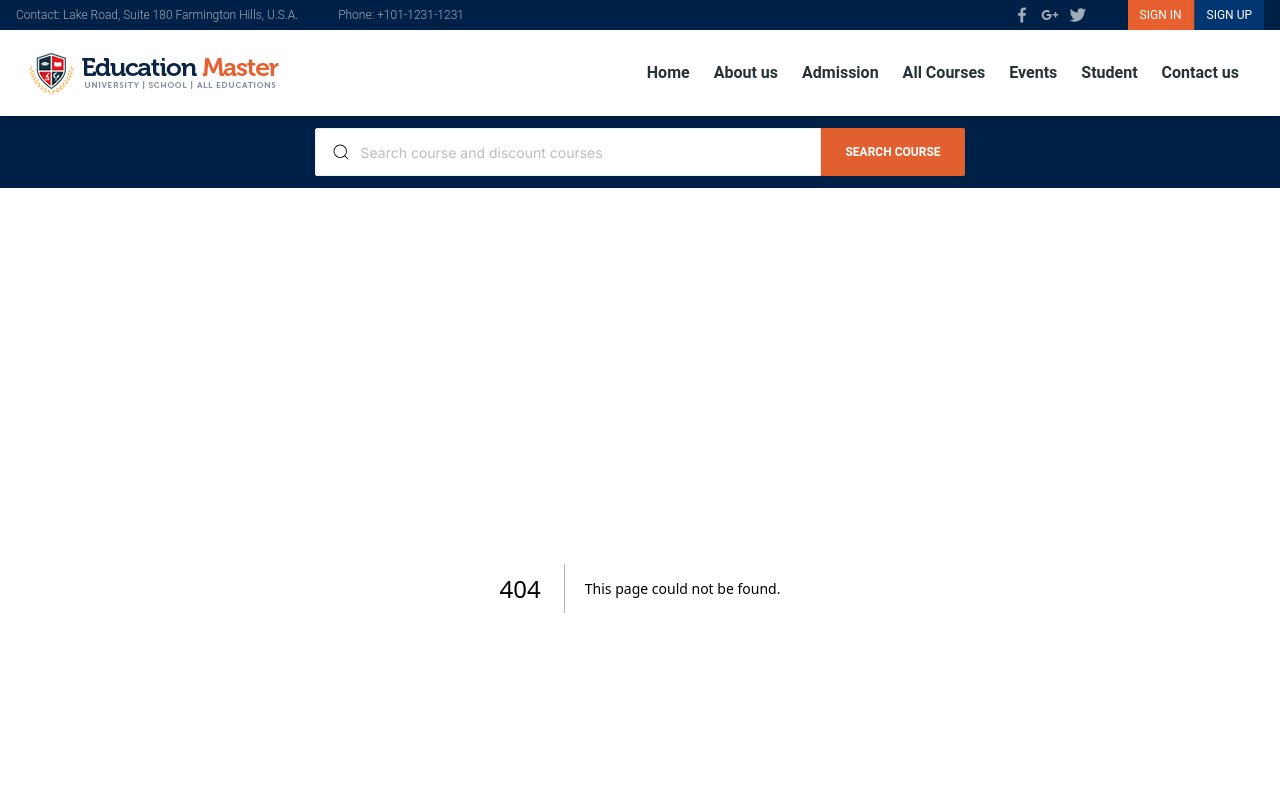
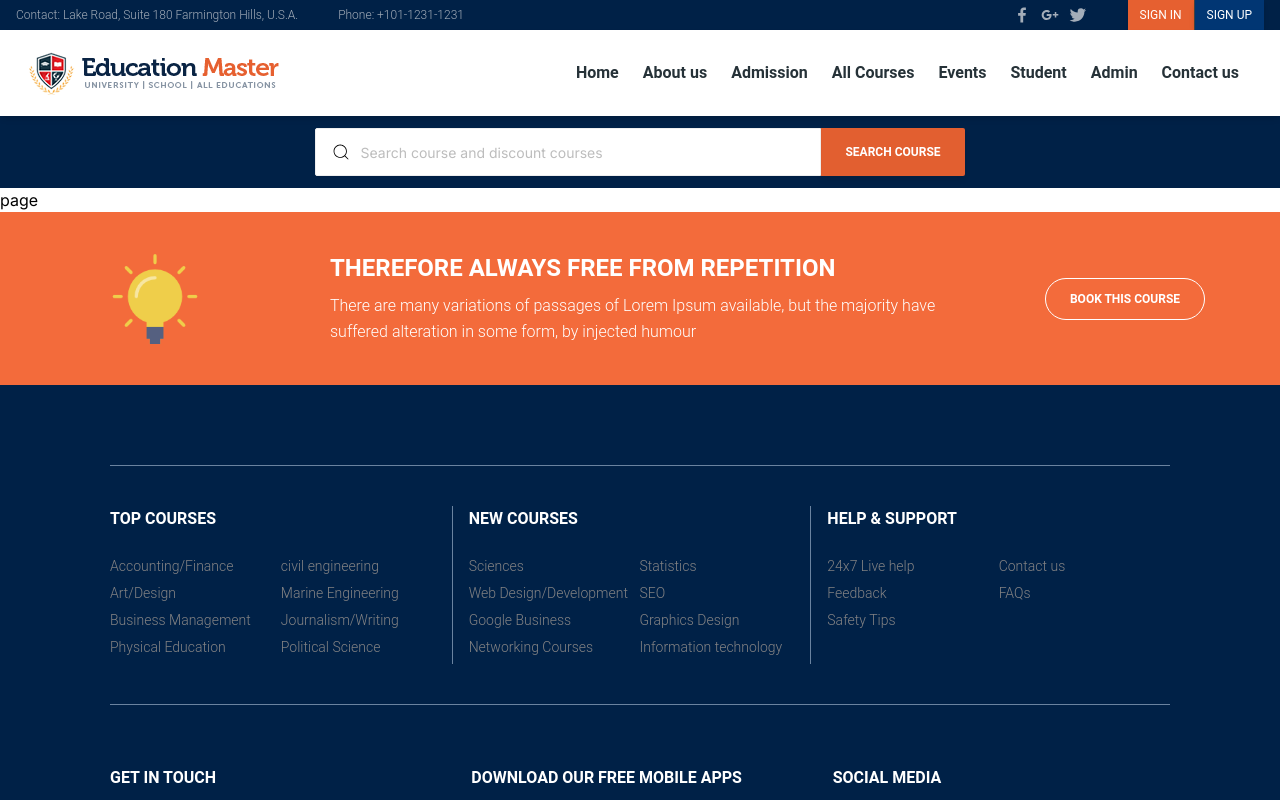
Before and after one commit to Mostofa321/Education-Master, a Next.js app: page /pages/admin in a window 1280 px wide. Before the commit this address had no page. Shown: the top 800 px of the page. Built offline with nearby package versions, Linux system fonts and the light colour scheme.

Commit message:
Add- added admin route

```diff
--- /dev/null
+++ b/app/pages/admin/page.tsx
@@ -0,0 +1,9 @@
+import React from 'react'
+
+const page = () => {
+  return (
+    <div>page</div>
+  )
+}
+
+export default page
--- a/components/navBar/NavList.tsx
+++ b/components/navBar/NavList.tsx
@@ -9,6 +9,7 @@ const NavList = () => {
             <ListItem LiElement="All Courses" route="/pages/allCourses" />
             <ListItem LiElement="Events" route="/pages/events" />
             <ListItem LiElement="Student" route="/pages/student" />
+            <ListItem LiElement="Admin" route="/pages/admin" />
             <ListItem LiElement="Contact us" route="/pages/contact" />
         </ul>
     );
```
